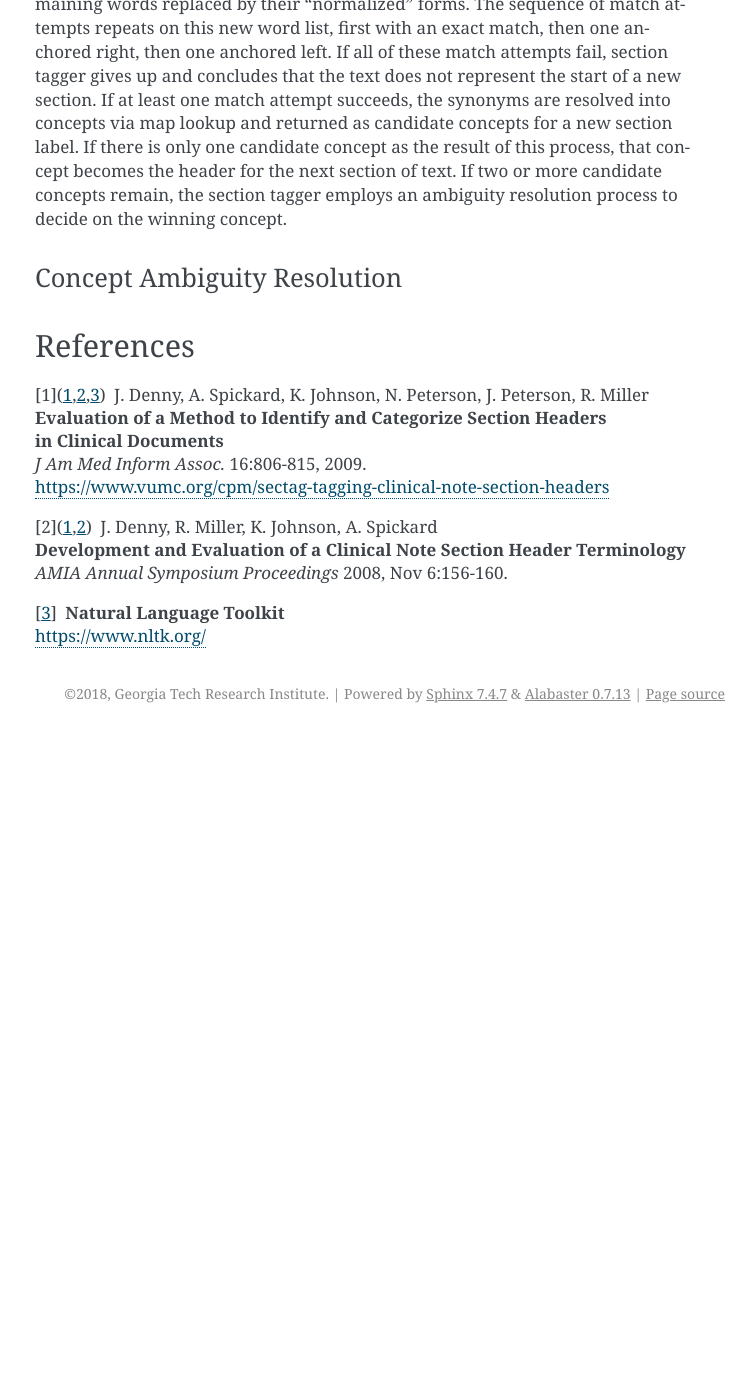
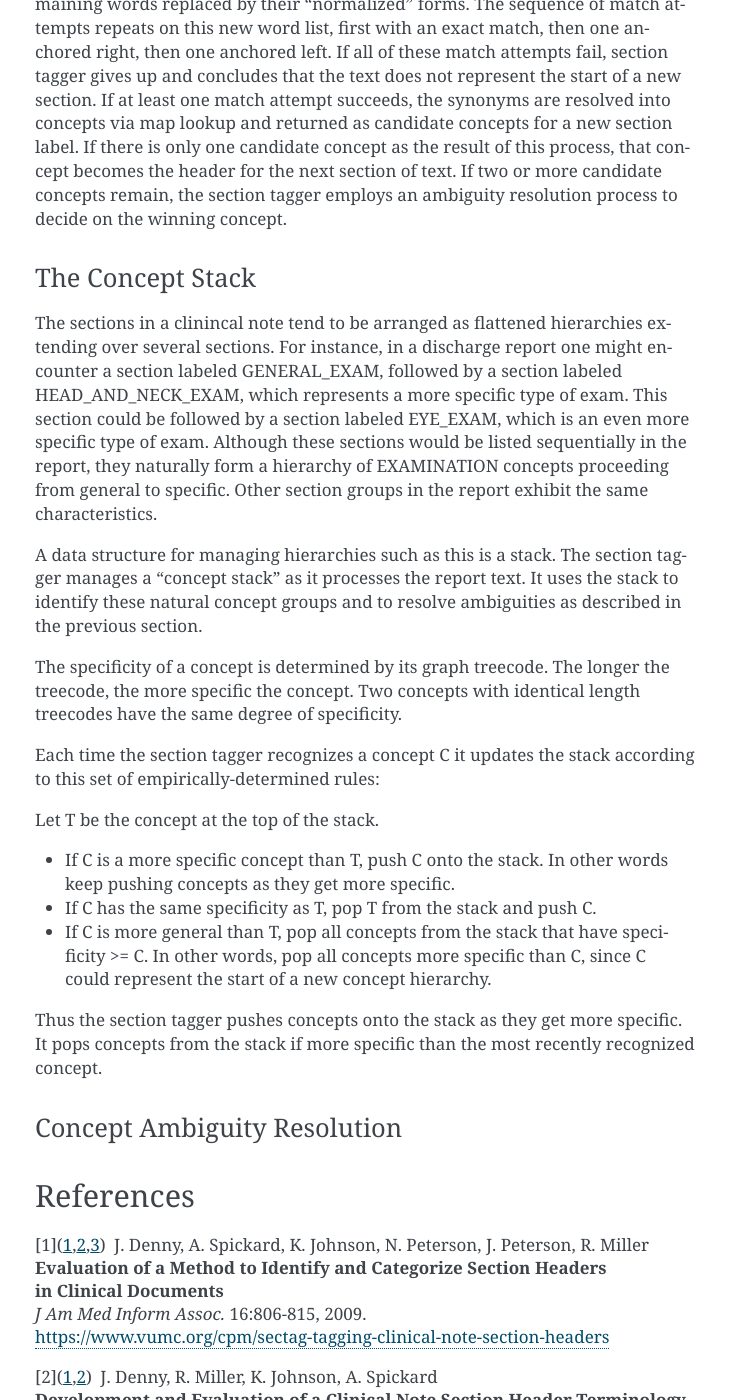
Before and after one commit to ClarityNLP/ClarityNLP, a Sphinx documentation site: the page built from docs/algorithms/section_tagger.rst, in a window 1280 px wide and 1400 px high, scrolled down 5422 px. Shown: the whole window, without its empty margins (385-1141 px from the left). Built offline with Sphinx 7.4.7, drawn with Linux system fonts in a browser that asks for light colours; before the commit the page ends 6155 px from its top, so only the background shows below that.

Commit message:
wrote concept stack section of section tagger doc

```diff
--- a/docs/algorithms/section_tagger.rst
+++ b/docs/algorithms/section_tagger.rst
@@ -248,6 +248,44 @@ becomes the header for the next section of text. If two or more candidate
 concepts remain, the section tagger employs an ambiguity resolution process
 to decide on the winning concept.
 
+The Concept Stack
+-----------------
+
+The sections in a clinincal note tend to be arranged as flattened hierarchies
+extending over several sections. For instance, in a discharge report one
+might encounter a section labeled GENERAL_EXAM, followed by a section labeled
+HEAD_AND_NECK_EXAM, which represents a more specific type of exam. This section
+could be followed by a section labeled EYE_EXAM, which is an even more
+specific type of exam. Although these sections would be listed sequentially in
+the report, they naturally form a hierarchy of EXAMINATION concepts proceeding
+from general to specific. Other section groups in the report exhibit the same
+characteristics.
+
+A data structure for managing hierarchies such as this is a stack. The section
+tagger manages a "concept stack" as it processes the report text. It uses
+the stack to identify these natural concept groups and to resolve ambiguities
+as described in the previous section.
+
+The specificity of a concept is determined by its graph treecode. The longer
+the treecode, the more specific the concept. Two concepts with identical length
+treecodes have the same degree of specificity.
+
+Each time the section tagger recognizes a concept C it updates the stack
+according to this set of empirically-determined rules:
+
+Let T be the concept at the top of the stack.
+
+* If C is a more specific concept than T, push C onto the stack.
+  In other words keep pushing concepts as they get more specific.
+* If C has the same specificity as T, pop T from the stack and push C.
+* If C is more general than T, pop all concepts from the stack that have
+  specificity >= C. In other words, pop all concepts more specific than C,
+  since C could represent the start of a new concept hierarchy.
+
+Thus the section tagger pushes concepts onto the stack as they get more
+specific. It pops concepts from the stack if more specific than the most
+recently recognized concept.
+
 Concept Ambiguity Resolution
 ----------------------------
 
```
